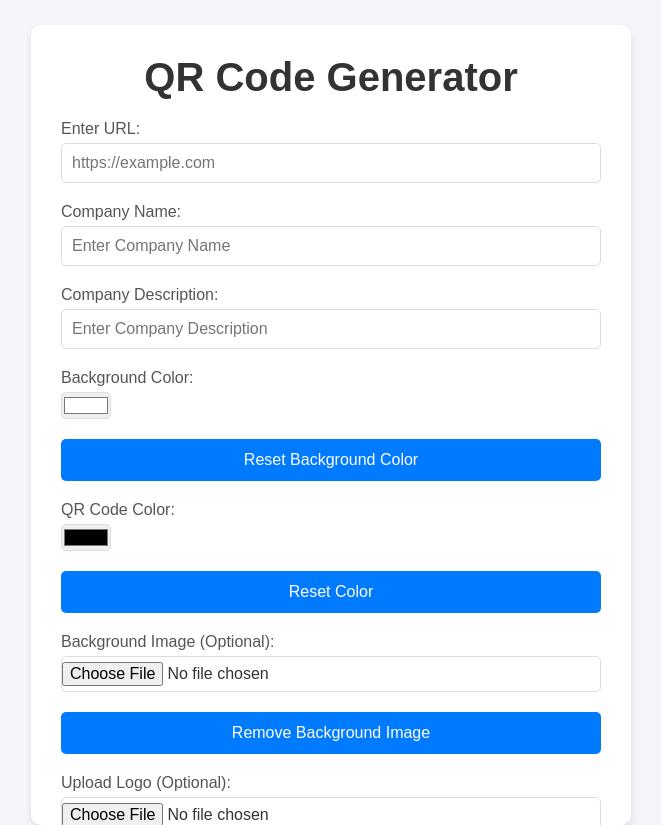
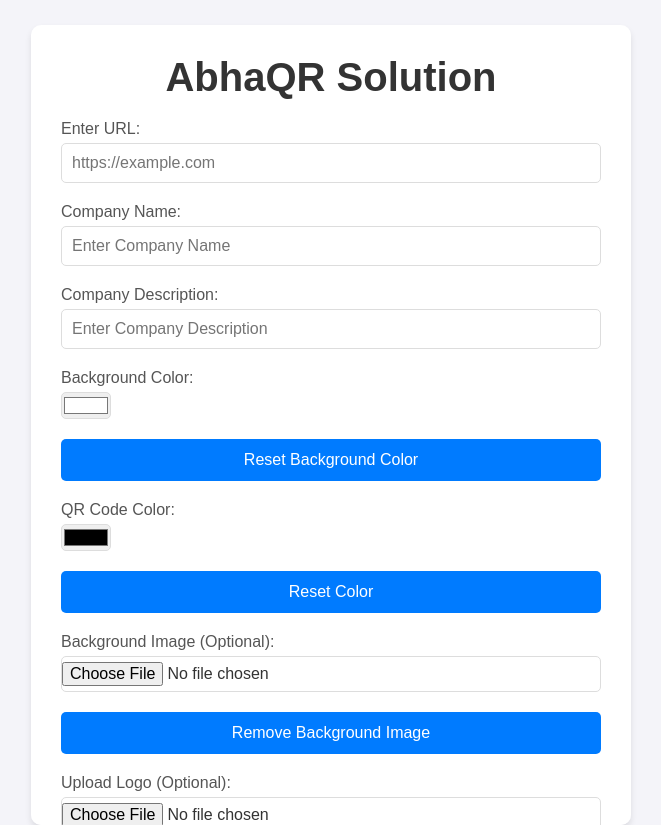
Before and after one commit to Vikash-Sinha/QRCodeGen, a plain HTML site: page index.html in a window 1280 px wide. Shown: the whole page, without its empty margins (309-970 px from the left). Drawn offline with Linux system fonts and the light colour scheme; a script that the page names is missing.

Commit message:
changes QR heading.html

```diff
--- a/index.html
+++ b/index.html
@@ -9,7 +9,7 @@
 </head>
 <body>
   <div class="container" style="margin-top: 50px;">
-    <h1>QR Code Generator</h1>
+    <h1>AbhaQR Solution</h1>
 
     <!-- URL Input Section -->
     <div class="input-group">
```
